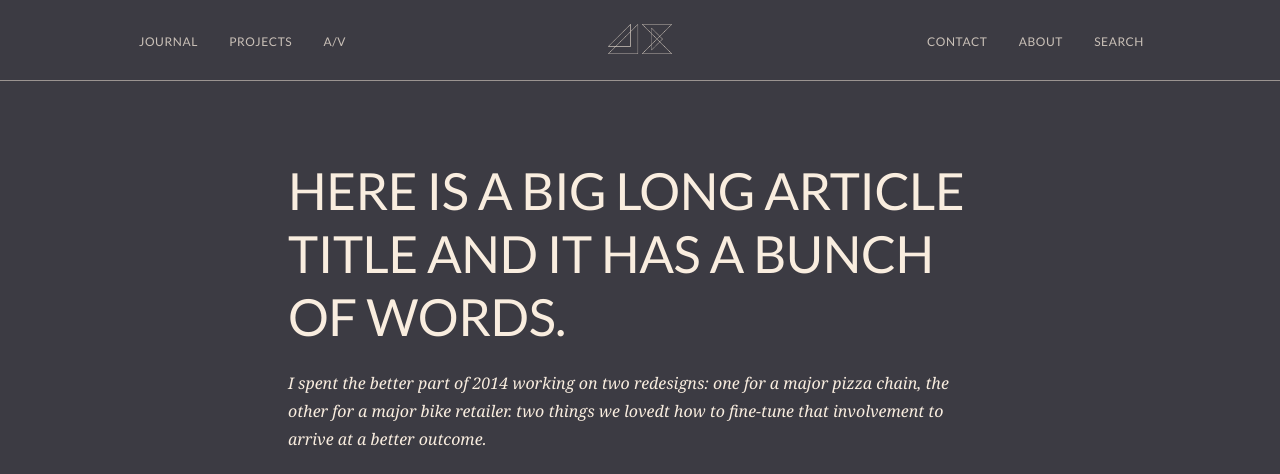
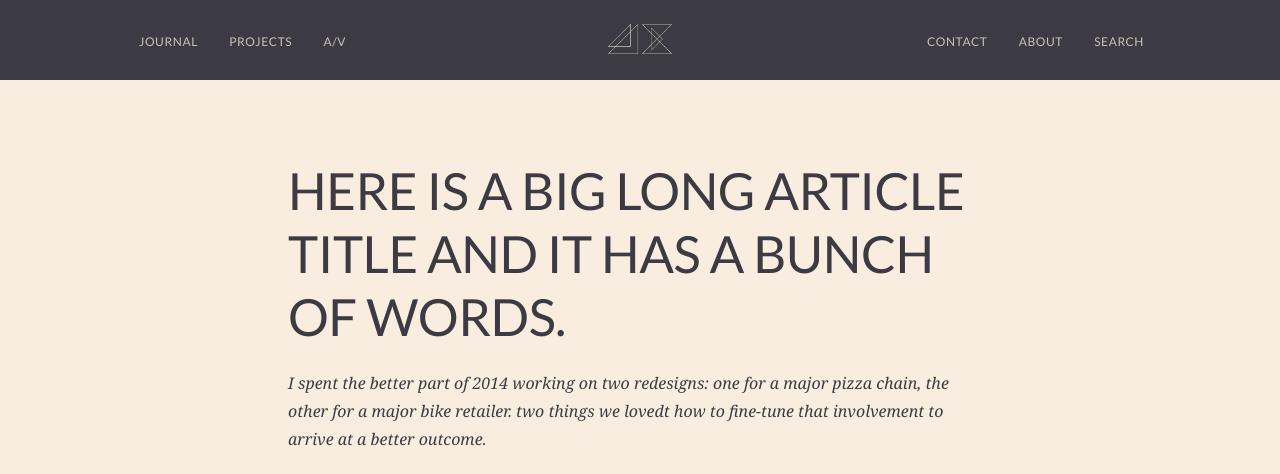
Before and after one commit to jeffschram/jeffschram, a PHP site: page /wordpress/index.html in a window 1280 px wide. Shown: the top 474 px of the page. Run offline with PHP 8.4, Linux system fonts and the light colour scheme; some web fonts are replaced.

Commit message:
switching up colors

```diff
--- a/css/base/_typography.scss
+++ b/css/base/_typography.scss
@@ -104,10 +104,21 @@ html {
 /* @body
 ------------------------------------------------------ */
 
+html {
+  background: $color__white;
+  background: $color__offwhite;
+  //background: #f9eddf;
+  //background: rgba(#dbe8ea, .2);
+  //background: rgba(#d7eadf, .2);
+  //background: #f5ebd7;
+  //border: 4em solid white;
+  //border-top: none;
+}
+
 body {
   @include serif();
   line-height: 1.5;
-  color: $color__offwhite;
+  color: $color__black;
   font-size: 90%;
   @include bp-at-least($breakpoint__md) {
     font-size: 100%;
--- a/css/elements/_body.scss
+++ b/css/elements/_body.scss
@@ -9,15 +9,3 @@
   color is different than the html.
 
 ------------------------------------------------------ */
-
-
-html {
-  background: $color__white;
-  background: $color__black;
-  //background: #f9eddf;
-  //background: rgba(#dbe8ea, .2);
-  //background: rgba(#d7eadf, .2);
-  //background: #f5ebd7;
-  //border: 4em solid white;
-  //border-top: none;
-}
--- a/css/modules/_site-header.scss
+++ b/css/modules/_site-header.scss
@@ -9,14 +9,14 @@
 
 ------------------------------------------------------ */
 
-$black-opaque: rgba($color__black, .5);
-
 .site-header {
   @include clearfix();
   position: relative;
   padding: 1em 0;
   border-bottom: 1px solid $color__offwhite;
-  border-color: rgba($color__offwhite, .5);
+  // border-color: rgba($color__offwhite, .5);
+  color: $color__offwhite;
+  background: $color__black;
   @include bp-at-least($breakpoint__md) {
     text-align: center;
   }
--- a/css/screen.css
+++ b/css/screen.css
@@ -209,12 +209,16 @@ html {
 
 /* @body
 ------------------------------------------------------ */
+html {
+  background: white;
+  background: #f9eddf; }
+
 body {
   font-family: georgia, "Times New Roman", serif;
   font-weight: 400;
   font-style: normal;
   line-height: 1.5;
-  color: #f9eddf;
+  color: #3c3b43;
   font-size: 90%; }
   body i, body em {
     font-style: italic; }
@@ -658,10 +662,6 @@ hr {
   color is different than the html.
 
 ------------------------------------------------------ */
-html {
-  background: white;
-  background: #3c3b43; }
-
 /**
 
   @buttons
@@ -3568,7 +3568,8 @@ img {
   position: relative;
   padding: 1em 0;
   border-bottom: 1px solid #f9eddf;
-  border-color: rgba(249, 237, 223, 0.5); }
+  color: #f9eddf;
+  background: #3c3b43; }
   .site-header:before, .site-header:after {
     content: " ";
     display: table; }
```
